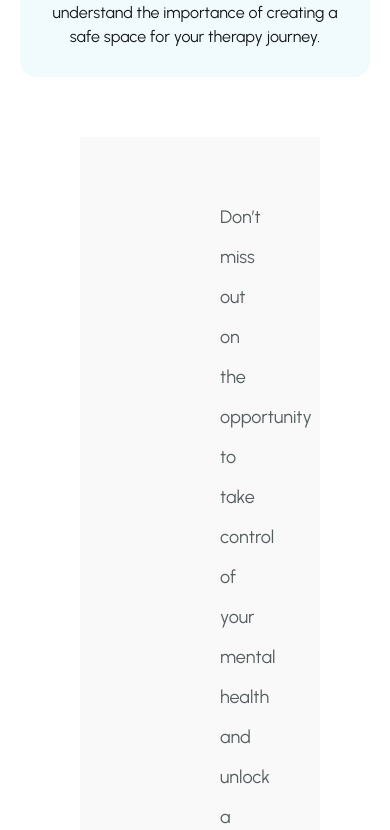
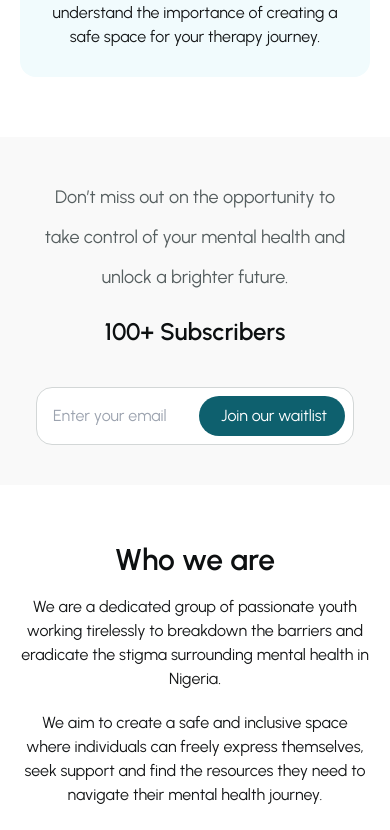
Before and after one commit to Hannahadora/Satori-Frontend, a React (Vite) app: page /join-waitlist in a window 390 px wide. Shown: the part 2301-3131 px from the top of the page. Built offline with nearby package versions, Linux system fonts and the light colour scheme; no server answers.

Commit message:
update on landing page and waitlist page

```diff
--- a/src/components/WaitList/JoinWaitList.tsx
+++ b/src/components/WaitList/JoinWaitList.tsx
@@ -38,7 +38,7 @@ const JoinWaitList = () => {
 
   return (
     <section
-      className="bg-[#F9F9F9] py-[60px] px-[120px] mx-[80px]"
+      className="bg-[#F9F9F9] lg:py-[60px] py-[40px] lg:px-[120px] md:px-[24px] px-[16px] lg:mx-[80px]"
       id="waitlist-section"
     >
       <div className="app-container flex flex-col items-center justify-center">
@@ -46,7 +46,7 @@ const JoinWaitList = () => {
           Don’t miss out on the opportunity to take control of your mental
           health and unlock a brighter future.
         </p>
-        <h4 className="lg:text-[28px] text-[20px] font-600 lg:mb-[60px] mb-[40px]">
+        <h4 className="lg:text-[28px] text-[24px] font-600 lg:mb-[60px] mb-[40px]">
           100+ Subscribers
         </h4>
         <form
```
